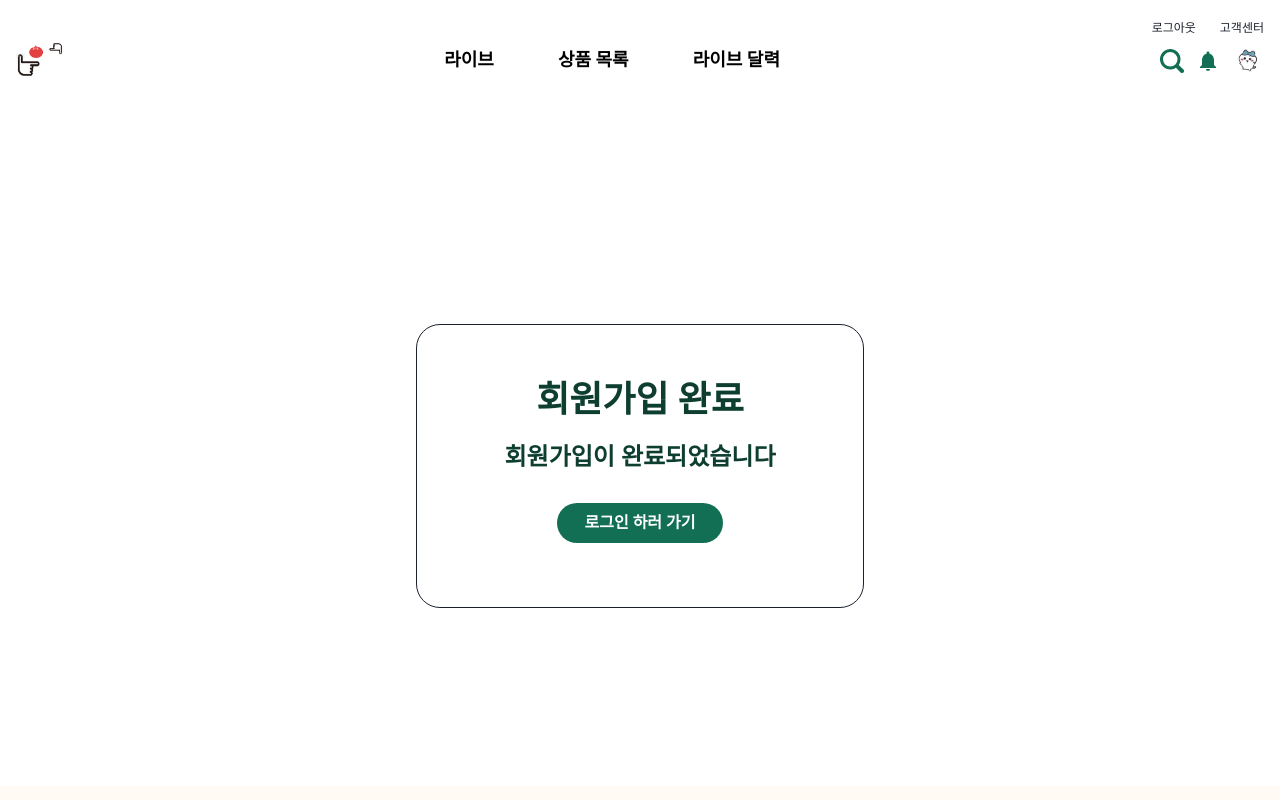
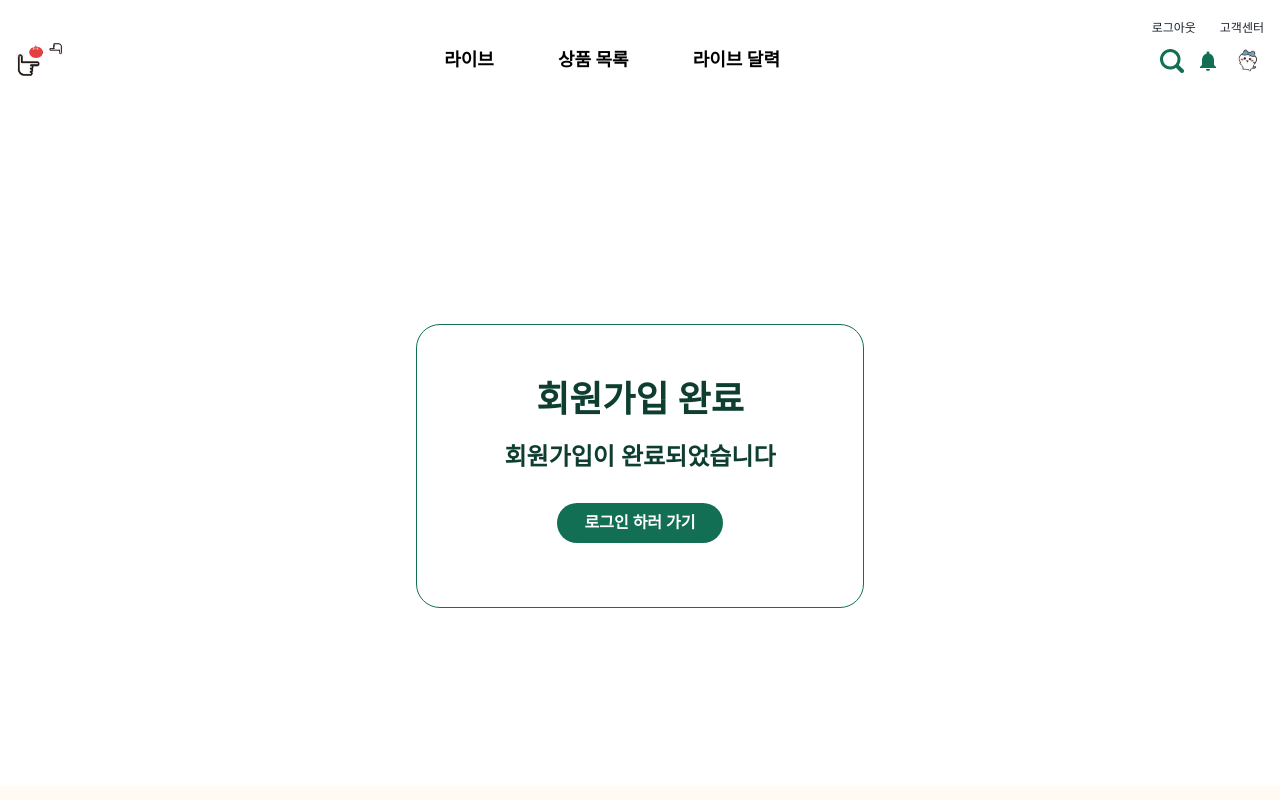
Before and after one commit to YangSSo51/the-cool-tomato, a React (Vite) app in the folder vite-project/: page /v1/sign in a window 1280 px wide. Shown: the top 800 px of the page. Built offline with nearby package versions, Linux system fonts and the light colour scheme; a web font is replaced by a local one.

Commit message:
Style: 회원가입 완료 페이지 border 색 변경

```diff
--- a/vite-project/src/pages/SignPage.tsx
+++ b/vite-project/src/pages/SignPage.tsx
@@ -10,6 +10,7 @@ function SignPage() {
                 maxW={{ xl: "35%", lg: "60%", sm: "90%" }}
                 border={"1px"}
                 borderRadius={"3xl"}
+                borderColor={"themeGreen.500"}
                 py={"3rem"}
                 centerContent
             >
```
